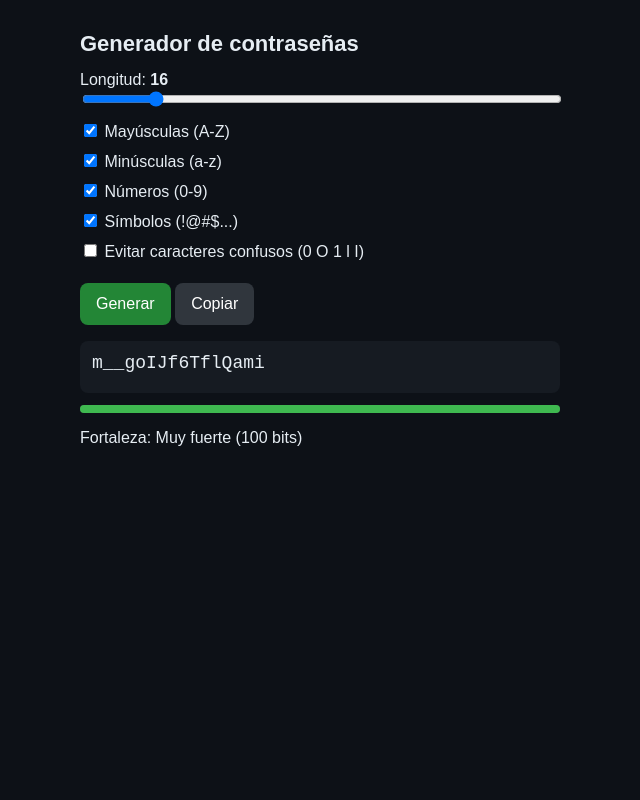
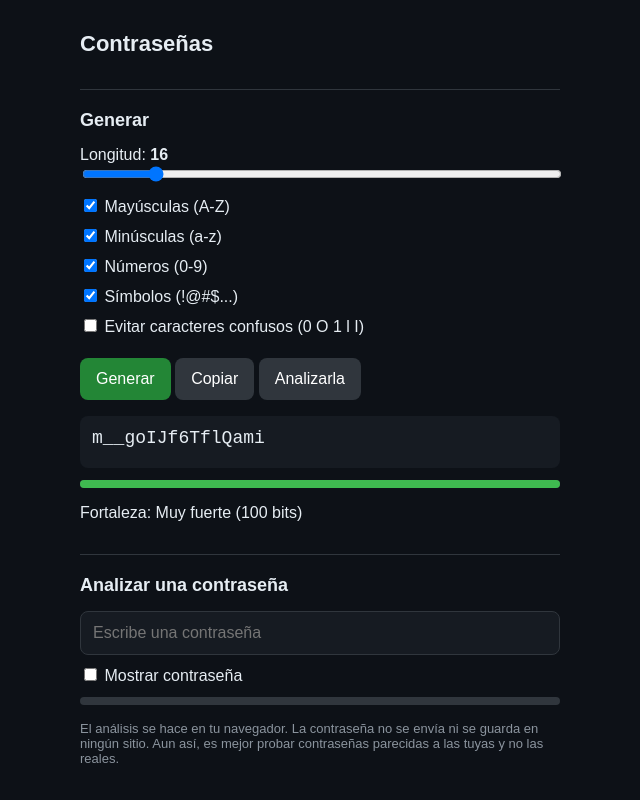
Before and after one commit to temictiani/Generador, a plain HTML site: page index.html in a window 1280 px wide. Both pictures are taken after a click on the button "Generar". Shown: the whole page, without its empty margins (320-960 px from the left). Drawn offline with Linux system fonts and the light colour scheme.

Commit message:
Update title and enhance password generator features

```diff
--- a/index.html
+++ b/index.html
@@ -3,21 +3,28 @@
 <head>
 <meta charset="UTF-8">
 <meta name="viewport" content="width=device-width, initial-scale=1">
-<title>Generador de contraseñas</title>
+<title>Generador y analizador de contraseñas</title>
 <style>
   body { font-family: sans-serif; max-width: 480px; margin: 0 auto; padding: 16px; background: #0d1117; color: #e6edf3; }
   h1 { font-size: 22px; }
+  h2 { font-size: 18px; margin-top: 32px; border-top: 1px solid #30363d; padding-top: 20px; }
   label { display: block; margin: 10px 0; font-size: 16px; }
   input[type=range] { width: 100%; }
+  input[type=password], input[type=text] { width: 100%; box-sizing: border-box; padding: 12px; font-size: 16px; background: #161b22; color: #e6edf3; border: 1px solid #30363d; border-radius: 8px; }
   button { padding: 12px 16px; font-size: 16px; border: 0; border-radius: 8px; background: #238636; color: white; margin-top: 12px; }
   button.sec { background: #30363d; }
   #resultado { font-family: monospace; font-size: 18px; word-break: break-all; background: #161b22; padding: 12px; border-radius: 8px; min-height: 28px; margin-top: 16px; }
-  #barra { height: 8px; border-radius: 4px; background: #30363d; margin-top: 12px; }
-  #nivel { height: 8px; border-radius: 4px; width: 0; }
+  .barra { height: 8px; border-radius: 4px; background: #30363d; margin-top: 12px; }
+  .nivel { height: 8px; border-radius: 4px; width: 0; }
+  ul { list-style: none; padding: 0; }
+  li { margin: 8px 0; font-size: 15px; }
+  .nota { font-size: 13px; color: #8b949e; }
 </style>
 </head>
 <body>
-<h1>Generador de contraseñas</h1>
+<h1>Contraseñas</h1>
+
+<h2>Generar</h2>
 
 <label>Longitud: <b id="valor">16</b>
   <input type="range" id="largo" min="8" max="64" value="16"
@@ -32,10 +39,21 @@
 
 <button onclick="generar()">Generar</button>
 <button class="sec" id="btnCopiar" onclick="copiar()">Copiar</button>
+<button class="sec" onclick="analizarGenerada()">Analizarla</button>
 
 <div id="resultado"></div>
-<div id="barra"><div id="nivel"></div></div>
+<div class="barra"><div class="nivel" id="nivel"></div></div>
 <p id="fuerza"></p>
+
+<h2>Analizar una contraseña</h2>
+
+<input type="password" id="prueba" placeholder="Escribe una contraseña" autocomplete="off" oninput="analizar()">
+<label><input type="checkbox" onchange="document.getElementById('prueba').type = this.checked ? 'text' : 'password'"> Mostrar contraseña</label>
+
+<div class="barra"><div class="nivel" id="nivel2"></div></div>
+<p id="veredicto"></p>
+<ul id="lista"></ul>
+<p class="nota">El análisis se hace en tu navegador. La contraseña no se envía ni se guarda en ningún sitio. Aun así, es mejor probar contraseñas parecidas a las tuyas y no las reales.</p>
 
 <script>
 const juegos = {
@@ -45,6 +63,23 @@ const juegos = {
   simbolos: "!@#$%^&*()-_=+?"
 };
 let ultima = "";
+
+const COMUNES = ["123456","12345678","123456789","1234567890","12345","1234","111111","000000","123123","password","password1","qwerty","qwerty123","abc123","admin","letmein","welcome","iloveyou","dragon","monkey","football","contrasena","contraseña","hola123","123qwe","654321"];
+const SECUENCIAS = ["abcdefghijklmnopqrstuvwxyz","0123456789","qwertyuiop","asdfghjkl","zxcvbnm"];
+
+function pintar(id, pct, color) {
+  const el = document.getElementById(id);
+  el.style.width = pct + "%";
+  el.style.background = color;
+}
+
+function nivelDe(bits) {
+  if (bits < 28) return { texto: "Muy débil",  color: "#da3633", pct: 15 };
+  if (bits < 36) return { texto: "Débil",      color: "#da3633", pct: 30 };
+  if (bits < 60) return { texto: "Media",      color: "#d29922", pct: 55 };
+  if (bits < 80) return { texto: "Fuerte",     color: "#2ea043", pct: 80 };
+  return            { texto: "Muy fuerte", color: "#3fb950", pct: 100 };
+}
 
 function generar() {
   let pool = "";
@@ -67,21 +102,11 @@ function generar() {
   }
   ultima = clave;
   document.getElementById("resultado").textContent = clave;
-  fortaleza(largo, pool.length);
-}
-
-function fortaleza(largo, tam) {
-  const bits = largo * Math.log2(tam);
-  let texto, color, pct;
-  if (bits < 40)      { texto = "Débil";      color = "#da3633"; pct = 25; }
-  else if (bits < 60) { texto = "Media";      color = "#d29922"; pct = 50; }
-  else if (bits < 80) { texto = "Fuerte";     color = "#2ea043"; pct = 75; }
-  else                { texto = "Muy fuerte"; color = "#3fb950"; pct = 100; }
-  const nivel = document.getElementById("nivel");
-  nivel.style.width = pct + "%";
-  nivel.style.background = color;
+  const bits = largo * Math.log2(pool.length);
+  const nv = nivelDe(bits);
+  pintar("nivel", nv.pct, nv.color);
   document.getElementById("fuerza").textContent =
-    "Fortaleza: " + texto + " (" + Math.round(bits) + " bits)";
+    "Fortaleza: " + nv.texto + " (" + Math.round(bits) + " bits)";
 }
 
 async function copiar() {
@@ -95,6 +120,93 @@ async function copiar() {
   }
   setTimeout(() => { btn.textContent = "Copiar"; }, 1500);
 }
+
+function analizarGenerada() {
+  if (!ultima) return;
+  document.getElementById("prueba").value = ultima;
+  analizar();
+}
+
+function tieneSecuencia(texto) {
+  for (const base of SECUENCIAS) {
+    const inversa = base.split("").reverse().join("");
+    for (let i = 0; i + 4 <= texto.length; i++) {
+      const trozo = texto.slice(i, i + 4);
+      if (base.includes(trozo) || inversa.includes(trozo)) return true;
+    }
+  }
+  return false;
+}
+
+function tiempoEstimado(bits) {
+  const seg = Math.pow(2, bits) / 2 / 1e10;
+  if (seg < 1) return "menos de un segundo";
+  if (seg < 60) return Math.round(seg) + " segundos";
+  if (seg < 3600) return Math.round(seg / 60) + " minutos";
+  if (seg < 86400) return Math.round(seg / 3600) + " horas";
+  const dias = seg / 86400;
+  if (dias < 365) return Math.round(dias) + " días";
+  const anios = dias / 365;
+  if (anios < 1000) return Math.round(anios) + " años";
+  if (anios < 1e6) return "miles de años";
+  if (anios < 1e9) return "millones de años";
+  return "miles de millones de años";
+}
+
+function analizar() {
+  const pw = document.getElementById("prueba").value;
+  const lista = document.getElementById("lista");
+  const veredicto = document.getElementById("veredicto");
+
+  if (!pw) {
+    lista.innerHTML = "";
+    veredicto.textContent = "";
+    pintar("nivel2", 0, "#30363d");
+    return;
+  }
+
+  const lower = pw.toLowerCase();
+  const tiene = {
+    mayus: /[A-Z]/.test(pw),
+    minus: /[a-z]/.test(pw),
+    nums: /[0-9]/.test(pw),
+    simb: /[^A-Za-z0-9]/.test(pw)
+  };
+  const pool = (tiene.mayus ? 26 : 0) + (tiene.minus ? 26 : 0) + (tiene.nums ? 10 : 0) + (tiene.simb ? 33 : 0);
+  const sinFinal = lower.replace(/[0-9!@#$%^&*._-]+$/, "");
+  const comun = COMUNES.includes(lower) || COMUNES.includes(sinFinal);
+  const repetido = /(.)\1\1/.test(pw);
+  const secuencia = tieneSecuencia(lower);
+
+  let bits = pw.length * Math.log2(pool);
+  if (comun) bits = Math.min(bits, 10);
+  if (repetido) bits -= 8;
+  if (secuencia) bits -= 8;
+  bits = Math.max(bits, 0);
+
+  const nv = nivelDe(bits);
+  pintar("nivel2", nv.pct, nv.color);
+  veredicto.textContent = "Nivel: " + nv.texto + ". Tiempo estimado para adivinarla por fuerza bruta: " + tiempoEstimado(bits) + ".";
+
+  const checks = [
+    [pw.length >= 12, "Tiene 12 caracteres o más"],
+    [tiene.mayus, "Incluye mayúsculas"],
+    [tiene.minus, "Incluye minúsculas"],
+    [tiene.nums, "Incluye números"],
+    [tiene.simb, "Incluye símbolos"],
+    [!comun, "No es una contraseña muy común"],
+    [!repetido, "Sin 3 caracteres iguales seguidos"],
+    [!secuencia, "Sin secuencias como 1234 o abcd"]
+  ];
+
+  lista.innerHTML = "";
+  for (const [ok, texto] of checks) {
+    const li = document.createElement("li");
+    li.textContent = (ok ? "✓ " : "✗ ") + texto;
+    li.style.color = ok ? "#3fb950" : "#f85149";
+    lista.appendChild(li);
+  }
+}
 </script>
 </body>
 </html>
```
